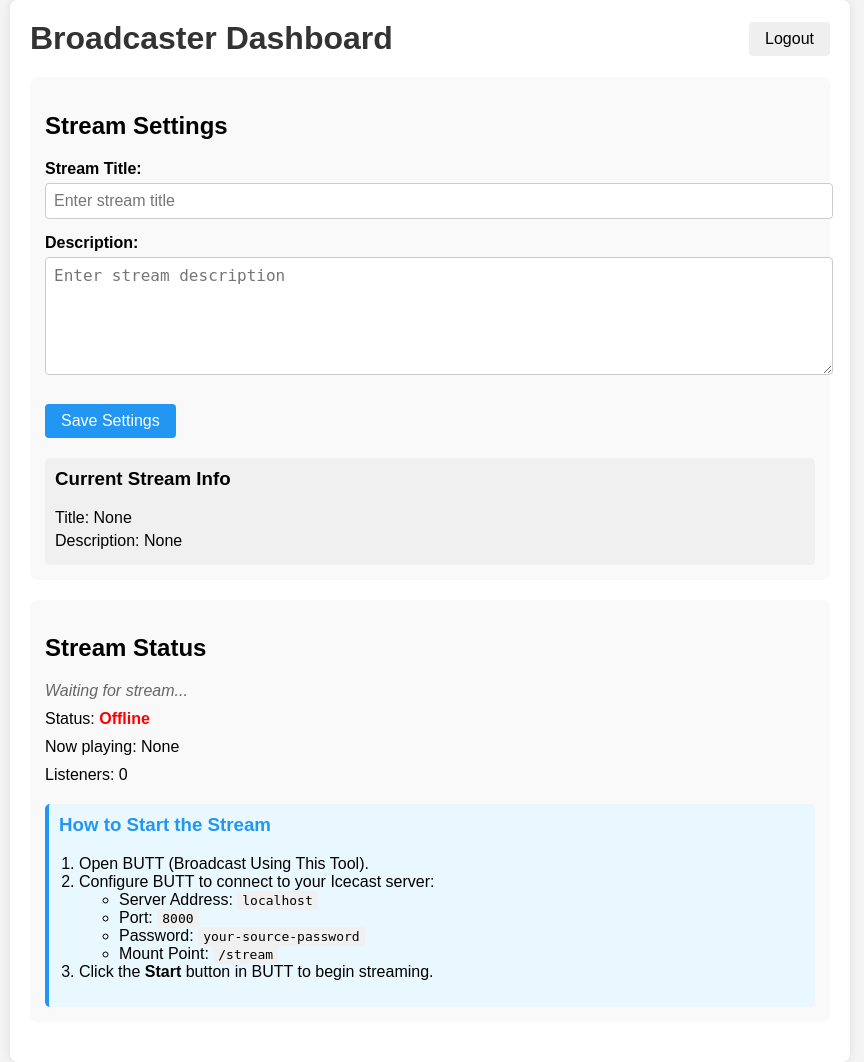
After one commit to Arewa01/tehradio, a Flask app: page /dashboard in a window 1280 px wide. The commit adds this page. Shown: the whole page, without its empty margins (210-1074 px from the left). Run offline with Flask 3, Linux system fonts and the light colour scheme; the visitor is signed in with stand-in values (Sample User, id 1).

Commit message:
added dashboard for entering stream title and descripttion

```diff
--- a/app.py
+++ b/app.py
@@ -1,19 +1,80 @@
-from flask import Flask, render_template, jsonify
+from flask import Flask, render_template, jsonify, request, redirect, url_for, session
 import requests
+import subprocess
+from dotenv import load_dotenv
+import os
+
+# Load environment variables from .env file
+load_dotenv()
 
 app = Flask(__name__)
+app.secret_key = os.getenv('FLASK_SECRET_KEY')  # Load secret key from .env
 
 # Icecast server configuration
-ICECAST_SERVER = "http://localhost:8000"
+ICECAST_SERVER = os.getenv('ICECAST_SERVER')
+ICECAST_SOURCE_PASSWORD = os.getenv('ICECAST_SOURCE_PASSWORD')
+
+# Mock user credentials (replace with a proper authentication system)
+USERS = {
+    os.getenv('ADMIN_USERNAME'): os.getenv('ADMIN_PASSWORD')
+}
+
+# Global variable to store stream settings
+STREAM_SETTINGS = {
+    "title": "",
+    "description": ""
+}
 
 @app.route("/")
 def index():
     """Render the main page."""
     return render_template("index.html")
 
+@app.route("/dashboard")
+def dashboard():
+    """Render the dashboard page."""
+    if 'username' not in session:
+        return redirect(url_for('login'))
+    return render_template("dashboard.html")
+
+@app.route("/login", methods=["GET", "POST"])
+def login():
+    """Handle login."""
+    if request.method == "POST":
+        username = request.form.get("username")
+        password = request.form.get("password")
+        if username in USERS and USERS[username] == password:
+            session['username'] = username
+            return redirect(url_for('dashboard'))
+        return "Invalid credentials", 401
+    return """
+    <!DOCTYPE html>
+    <html>
+    <head>
+        <title>Login</title>
+    </head>
+    <body>
+        <h1>Login</h1>
+        <form method="POST">
+            <label for="username">Username:</label>
+            <input type="text" id="username" name="username" required><br>
+            <label for="password">Password:</label>
+            <input type="password" id="password" name="password" required><br>
+            <button type="submit">Login</button>
+        </form>
+    </body>
+    </html>
+    """
+
+@app.route("/logout")
+def logout():
+    """Handle logout."""
+    session.pop('username', None)
+    return redirect(url_for('index'))
+
 @app.route("/api/metadata")
 def get_metadata():
-    """Fetch metadata from the Icecast server."""
+    """Fetch metadata from the Icecast server and include saved settings."""
     try:
         # Fetch the status JSON from Icecast
         response = requests.get(f"{ICECAST_SERVER}/status-json.xsl")
@@ -22,21 +83,34 @@ def get_metadata():
         # Extract relevant metadata
         metadata = {
             "is_live": False,
-            "current_song": "Unknown Song",
+            "current_song": STREAM_SETTINGS.get("title", "Unknown Song"),
             "listeners": 0,
         }
 
-        # Check if the source is present
+        # Check if the source is present and not empty
         if "icestats" in data and "source" in data["icestats"]:
             source = data["icestats"]["source"]
-            if source:  # Check if source is not empty
+            if source and source != "null":
                 metadata["is_live"] = True
-                metadata["current_song"] = source.get("title", "Unknown Song")
                 metadata["listeners"] = source.get("listeners", 0)
 
         return jsonify(metadata)
     except Exception as e:
         return jsonify({"error": str(e)}), 500
 
+@app.route("/api/get-settings")
+def get_settings():
+    """Get saved stream settings."""
+    return jsonify(STREAM_SETTINGS)
+
+@app.route("/api/save-settings", methods=["POST"])
+def save_settings():
+    """Save stream settings."""
+    global STREAM_SETTINGS
+    data = request.get_json()
+    STREAM_SETTINGS["title"] = data.get("title", "")
+    STREAM_SETTINGS["description"] = data.get("description", "")
+    return jsonify({"message": "Settings saved successfully"})
+
 if __name__ == "__main__":
     app.run(debug=True, host="0.0.0.0", port=5001)
--- /dev/null
+++ b/static/css/dashboard.css
@@ -0,0 +1,141 @@
+body {
+    font-family: Arial, sans-serif;
+    background-color: #f4f4f4;
+    margin: 0;
+    padding: 0;
+    display: flex;
+    justify-content: center;
+    align-items: center;
+    min-height: 100vh;
+}
+
+.dashboard-container {
+    background-color: #fff;
+    border-radius: 8px;
+    box-shadow: 0 0 10px rgba(0, 0, 0, 0.1);
+    padding: 20px;
+    width: 90%;
+    max-width: 800px;
+}
+
+.header {
+    display: flex;
+    justify-content: space-between;
+    align-items: center;
+    margin-bottom: 20px;
+}
+
+.header h1 {
+    color: #333;
+    margin: 0;
+}
+
+.btn {
+    padding: 8px 16px;
+    border: none;
+    border-radius: 4px;
+    cursor: pointer;
+    font-size: 1rem;
+    transition: background-color 0.3s;
+}
+
+.btn:hover {
+    opacity: 0.9;
+}
+
+.btn-save {
+    background-color: #2196F3;
+    color: white;
+    margin-top: 10px;
+}
+
+.settings, .stream-controls {
+    margin-bottom: 20px;
+    padding: 15px;
+    background-color: #f9f9f9;
+    border-radius: 8px;
+}
+
+.setting-group {
+    margin-bottom: 15px;
+}
+
+.setting-group label {
+    display: block;
+    margin-bottom: 5px;
+    font-weight: bold;
+}
+
+.setting-group input,
+.setting-group textarea {
+    width: 100%;
+    padding: 8px;
+    border: 1px solid #ccc;
+    border-radius: 4px;
+    font-size: 1rem;
+}
+
+.setting-group textarea {
+    height: 100px;
+}
+
+.stream-info {
+    margin-top: 20px;
+    padding: 10px;
+    background-color: #f0f0f0;
+    border-radius: 5px;
+}
+
+.stream-info h3 {
+    margin-top: 0;
+}
+
+.stream-info p {
+    margin: 5px 0;
+}
+
+.stream-status {
+    margin-top: 20px;
+}
+
+.stream-status p {
+    margin: 10px 0;
+}
+
+#stream-message {
+    font-style: italic;
+    color: #666;
+}
+
+#stream-status {
+    font-weight: bold;
+    color: #ff0000;
+}
+
+#stream-status.online {
+    color: #00ff00;
+}
+
+.butt-prompt {
+    margin-top: 20px;
+    padding: 10px;
+    background-color: #e9f7fe;
+    border-radius: 5px;
+    border-left: 4px solid #2196F3;
+}
+
+.butt-prompt h3 {
+    margin-top: 0;
+    color: #2196F3;
+}
+
+.butt-prompt ol {
+    padding-left: 20px;
+}
+
+.butt-prompt code {
+    background-color: #f0f0f0;
+    padding: 2px 5px;
+    border-radius: 3px;
+    font-family: monospace;
+}
--- /dev/null
+++ b/static/js/dashboard.js
@@ -0,0 +1,126 @@
+document.addEventListener('DOMContentLoaded', function() {
+    const startStreamBtn = document.getElementById('start-stream-btn');
+    const stopStreamBtn = document.getElementById('stop-stream-btn');
+    const logoutBtn = document.getElementById('logout-btn');
+    const saveSettingsBtn = document.getElementById('save-settings-btn');
+    const streamStatusElement = document.getElementById('stream-status');
+    const currentSongElement = document.getElementById('current-song');
+    const listenersCountElement = document.getElementById('listeners-count');
+    const currentTitleElement = document.getElementById('current-title');
+    const currentDescriptionElement = document.getElementById('current-description');
+    const streamMessageElement = document.getElementById('stream-message');
+
+    // Function to fetch metadata from the Flask backend
+  function fetchMetadata() {
+    fetch('/api/metadata')
+        .then(response => response.json())
+        .then(data => {
+            console.log('Fetched metadata:', data);  // Debugging
+            if (data.is_live) {
+                streamStatusElement.textContent = 'Online';
+                streamStatusElement.classList.add('online');
+                streamMessageElement.textContent = 'Stream is live!';
+                currentSongElement.textContent = data.current_song;
+                listenersCountElement.textContent = data.listeners || '0';
+                console.log('Updated current song:', data.current_song);  // Debugging
+            } else {
+                streamStatusElement.textContent = 'Offline';
+                streamStatusElement.classList.remove('online');
+                streamMessageElement.textContent = 'Waiting for stream...';
+                currentSongElement.textContent = 'None';
+                listenersCountElement.textContent = '0';
+            }
+        })
+        .catch(error => {
+            console.error('Error fetching metadata:', error);
+        });
+}
+
+    // Function to fetch saved settings
+    function fetchSettings() {
+        fetch('/api/get-settings')
+        .then(response => response.json())
+        .then(data => {
+                currentTitleElement.textContent = data.title || 'None';
+                currentDescriptionElement.textContent = data.description || 'None';
+        })
+        .catch(error => {
+                console.error('Error fetching settings:', error);
+        });
+    }
+
+    // Fetch metadata every 2 seconds
+    setInterval(fetchMetadata, 2000);
+
+    // Fetch settings on page load
+    fetchSettings();
+
+    // Initial fetch
+    fetchMetadata();
+
+    // Save settings button click handler
+    saveSettingsBtn.addEventListener('click', function() {
+        const streamTitle = document.getElementById('stream-title').value;
+        const streamDescription = document.getElementById('stream-description').value;
+
+        fetch('/api/save-settings', {
+            method: 'POST',
+            headers: {
+                'Content-Type': 'application/json',
+            },
+            body: JSON.stringify({
+                title: streamTitle,
+                description: streamDescription,
+            }),
+        })
+        .then(response => response.json())
+        .then(data => {
+            alert(data.message);
+            fetchSettings();
+        })
+        .catch(error => {
+            console.error('Error saving settings:', error);
+        });
+    });
+
+    // Start stream button click handler
+    startStreamBtn.addEventListener('click', function() {
+        fetch('/api/start-stream', {
+            method: 'POST',
+            headers: {
+                'Content-Type': 'application/json',
+            },
+        })
+        .then(response => response.json())
+        .then(data => {
+            alert(data.message);
+            fetchMetadata();
+        })
+        .catch(error => {
+            console.error('Error starting stream:', error);
+    });
+});
+
+    // Stop stream button click handler
+    stopStreamBtn.addEventListener('click', function() {
+        fetch('/api/stop-stream', {
+            method: 'POST',
+            headers: {
+                'Content-Type': 'application/json',
+            },
+        })
+        .then(response => response.json())
+        .then(data => {
+            alert(data.message);
+            fetchMetadata();
+        })
+        .catch(error => {
+            console.error('Error stopping stream:', error);
+        });
+    });
+
+    // Logout button click handler
+    logoutBtn.addEventListener('click', function() {
+        window.location.href = '/logout';
+    });
+});
--- /dev/null
+++ b/templates/dashboard.html
@@ -0,0 +1,72 @@
+<!doctype html>
+<html lang="en">
+  <head>
+    <meta charset="UTF-8" />
+    <meta name="viewport" content="width=device-width, initial-scale=1.0" />
+    <title>Broadcaster Dashboard</title>
+    <link rel="stylesheet" href="/static/css/dashboard.css" />
+  </head>
+  <body>
+    <div class="dashboard-container">
+      <div class="header">
+        <h1>Broadcaster Dashboard</h1>
+        <button id="logout-btn" class="btn">Logout</button>
+      </div>
+
+      <div class="settings">
+        <h2>Stream Settings</h2>
+        <div class="setting-group">
+          <label for="stream-title">Stream Title:</label>
+          <input
+            type="text"
+            id="stream-title"
+            placeholder="Enter stream title"
+          />
+        </div>
+        <div class="setting-group">
+          <label for="stream-description">Description:</label>
+          <textarea
+            id="stream-description"
+            placeholder="Enter stream description"
+          ></textarea>
+        </div>
+        <button id="save-settings-btn" class="btn btn-save">
+          Save Settings
+        </button>
+        <div class="stream-info">
+          <h3>Current Stream Info</h3>
+          <p>Title: <span id="current-title">None</span></p>
+          <p>Description: <span id="current-description">None</span></p>
+        </div>
+      </div>
+
+      <div class="stream-controls">
+        <h2>Stream Status</h2>
+        <div class="stream-status">
+          <p id="stream-message">Waiting for stream...</p>
+          <p>Status: <span id="stream-status">Offline</span></p>
+          <p>Now playing: <span id="current-song">None</span></p>
+          <p>Listeners: <span id="listeners-count">0</span></p>
+        </div>
+        <div class="butt-prompt">
+          <h3>How to Start the Stream</h3>
+          <ol>
+            <li>Open BUTT (Broadcast Using This Tool).</li>
+            <li>Configure BUTT to connect to your Icecast server:</li>
+            <ul>
+              <li>Server Address: <code>localhost</code></li>
+              <li>Port: <code>8000</code></li>
+              <li>Password: <code>your-source-password</code></li>
+              <li>Mount Point: <code>/stream</code></li>
+            </ul>
+            <li>
+              Click the <strong>Start</strong> button in BUTT to begin
+              streaming.
+            </li>
+          </ol>
+        </div>
+      </div>
+    </div>
+    <script src="/static/js/dashboard.js"></script>
+  </body>
+</html>
--- a/templates/index.html
+++ b/templates/index.html
@@ -11,7 +11,7 @@
       <h1>Music Broadcaster</h1>
       <div class="stream-info">
         <p id="status">Status: <span id="live-status">Offline</span></p>
-        <p id="song-info">Current Song: <span id="current-song">None</span></p>
+        <p id="song-info">Now playing: <span id="current-song">None</span></p>
         <p id="listeners-info">
           Listeners: <span id="listeners-count">0</span>
         </p>
```
Also changed, not shown: 1 other file.
